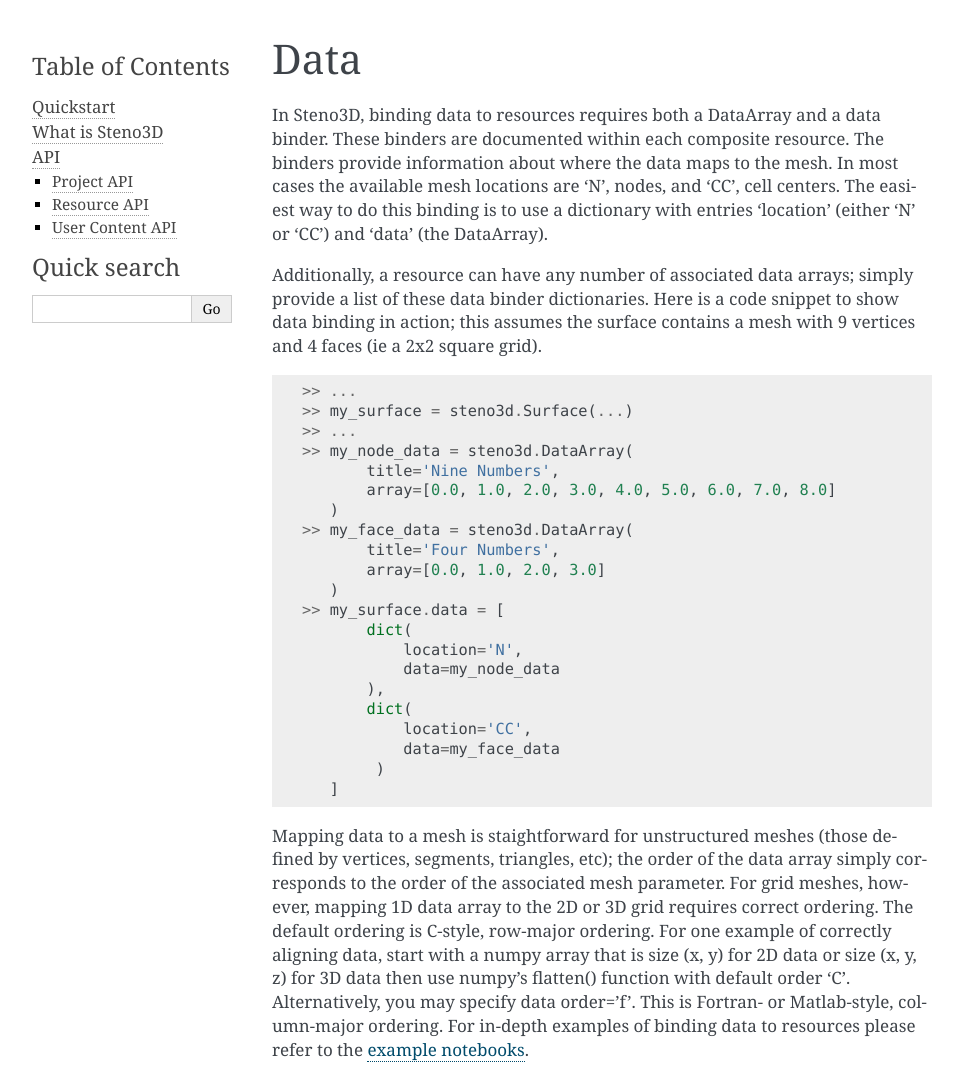
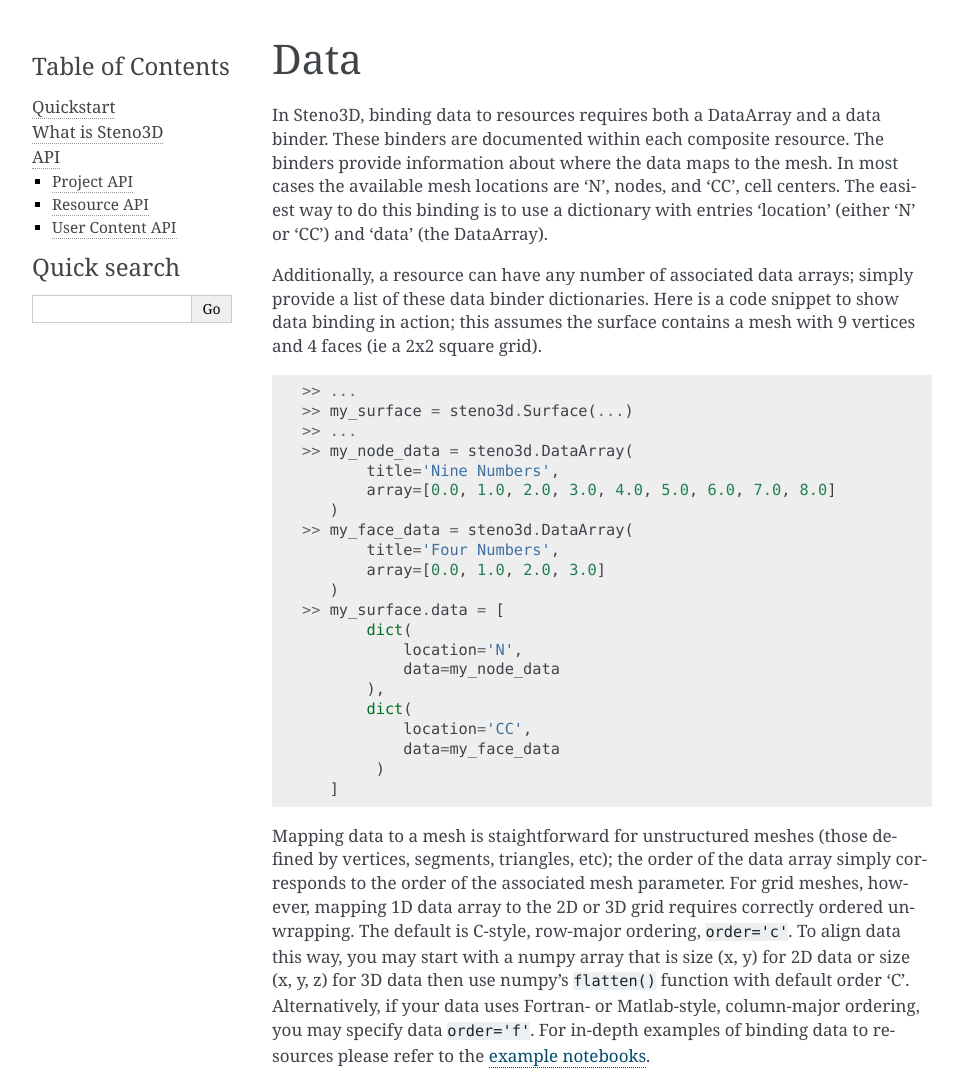
Before and after one commit to Geostatistic/steno3dpy, a Sphinx documentation site: the page built from docs/content/api/resources/data.rst, in a window 1280 px wide, cut to the strip 0-1075 px from the top of the page. Shown: the whole strip, without its empty margins (148-1111 px from the left). Built offline with Sphinx 7.4.7, drawn with Linux system fonts in a browser that asks for light colours.

Commit message:
Additional doc revisions

```diff
--- a/docs/content/api/resources/data.rst
+++ b/docs/content/api/resources/data.rst
@@ -42,13 +42,13 @@ the surface contains a mesh with 9 vertices and 4 faces (ie a 2x2 square grid).
 Mapping data to a mesh is staightforward for unstructured meshes (those defined
 by vertices, segments, triangles, etc); the order of the data array simply
 corresponds to the order of the associated mesh parameter. For grid meshes,
-however, mapping 1D data array to the 2D or 3D grid requires correct ordering.
-The default ordering is C-style, row-major ordering. For one example of
-correctly aligning data, start with a numpy array that is size (x, y) for
-2D data or size (x, y, z) for 3D data then use numpy's flatten() function
-with default order 'C'. Alternatively, you may specify data order='f'.
-This is Fortran- or Matlab-style, column-major ordering. For in-depth examples
-of binding data to resources please refer to the
+however, mapping 1D data array to the 2D or 3D grid requires correctly ordered
+unwrapping. The default is C-style, row-major ordering, :code:`order='c'`. To
+align data this way, you may start with a numpy array that is size (x, y) for
+2D data or size (x, y, z) for 3D data then use numpy's :code:`flatten()` function
+with default order 'C'. Alternatively, if your data uses Fortran- or
+Matlab-style, column-major ordering, you may specify data :code:`order='f'`.
+For in-depth examples of binding data to resources please refer to the
 `example notebooks <http://mybinder.org/repo/3ptscience/steno3dpy-notebooks>`_.
 
 .. autoclass:: steno3d.data.DataArray
--- a/docs/content/api/resources/line.rst
+++ b/docs/content/api/resources/line.rst
@@ -39,7 +39,7 @@ containing location (either nodes/vertices, 'N', or cell centers/segments,
            data=my_data
        )]
 
-Under the surface, this dictionary becomes a `_LineBinder`.
+Under the surface, this dictionary becomes a :code:`_LineBinder`.
 
 Binding data to Lines requires the data array to correspond to mesh vertices
 or mesh segments, for node and cell-center data, respectively.
--- a/docs/content/api/resources/point.rst
+++ b/docs/content/api/resources/point.rst
@@ -39,7 +39,7 @@ for points) and data, a :ref:`DataArray <resources_data>`.
            data=my_data
        )]
 
-Under the surface, this dictionary becomes a `_PointBinder`.
+Under the surface, this dictionary becomes a :code:`_PointBinder`.
 
 Binding data to Points requires the data array to correspond to mesh
 vertices.
--- a/docs/content/api/resources/surface.rst
+++ b/docs/content/api/resources/surface.rst
@@ -40,12 +40,12 @@ and data, a :ref:`DataArray <resources_data>`.
            data=my_data
        )]
 
-Under the surface, this dictionary becomes a `_SurfaceBinder`.
+Under the surface, this dictionary becomes a :code:`_SurfaceBinder`.
 
 Binding data to a Surface using Mesh2D requires the data array to
 correspond to mesh vertices or mesh triangles, for node and cell-center data,
 respectively. When binding data to a Surface using Mesh2DGrid, you may specify
-data order; the default is 'c', C-style, row-major ordering, but 'f',
+data order; the default is C-style, row-major ordering, but
 Fortran-style, column-major ordering is also available. For more details
 see the :ref:`DataArray documentation <resources_data>`.
 
--- a/docs/content/api/resources/volume.rst
+++ b/docs/content/api/resources/volume.rst
@@ -39,10 +39,10 @@ volumes) and data, a :ref:`DataArray <resources_data>`.
            data=my_data
        )]
 
-Under the surface, this dictionary becomes a `_VolumeBinder`.
+Under the surface, this dictionary becomes a :code:`_VolumeBinder`.
 
 When binding data to a Volume, you may specify
-data order; the default is 'c', C-style, row-major ordering, but 'f',
+data order; the default is C-style, row-major ordering, but
 Fortran-style, column-major ordering is also available. For more details
 see the :ref:`DataArray documentation<resources_data>`.
 
```
Also changed, not shown: docs/content/quickstart.rst (+7 -4 lines).
